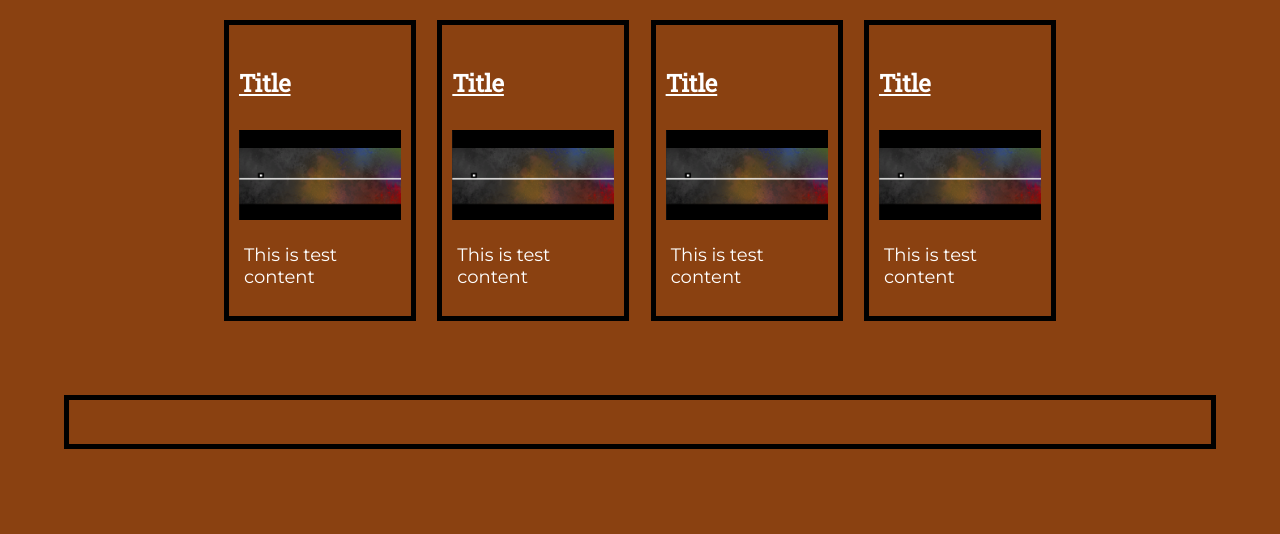
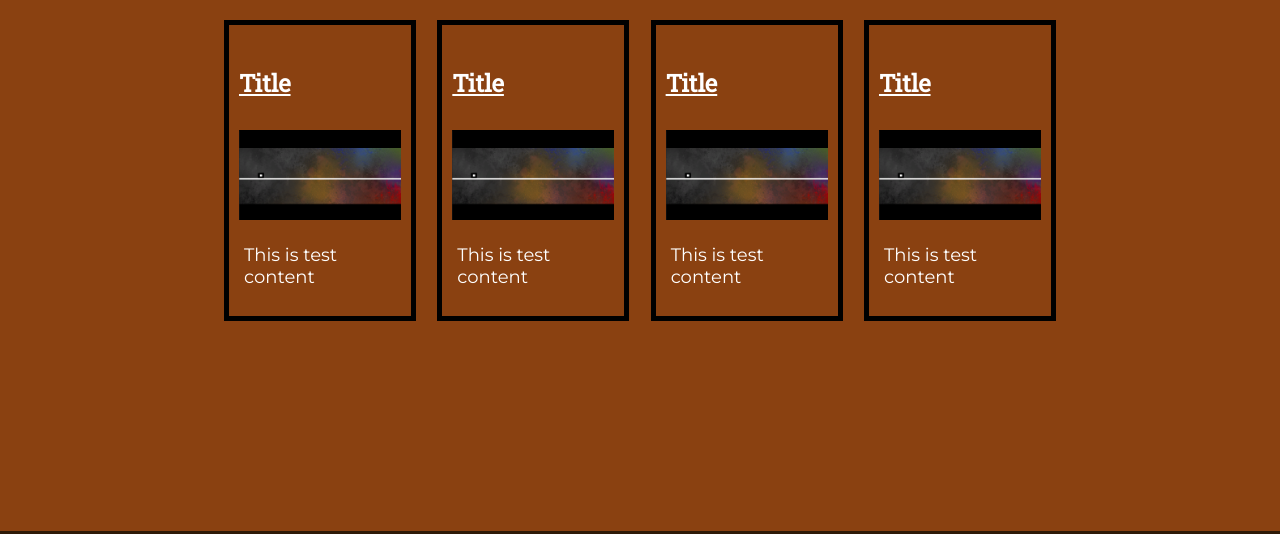
Before and after one commit to Wolphren/portfolio, a plain HTML site: page projects.html in a window 1280 px wide. Shown: the part 1276-1810 px from the top of the page. Drawn offline with Linux system fonts and the light colour scheme.

Commit message:
fixed previous edit

```diff
--- a/projects.html
+++ b/projects.html
@@ -74,11 +74,14 @@
                 <p>This is test content</p>
             </div>
         </div>
-        <div class="summary">
+        <!-- <div class="summary">
             <p>
-
+                I am currently working on two different projects at the moment: One is a game where you change the
+                player to the same color as the incoming obstacles which gets increasingly more fast paced the longer
+                you play A Zork-esc game where it is mostly text-based and played in a terminal I am hoping to complete
+                these games before the end of summer 2024 and finish the prototypes before the end of spring.
             </p>
-        </div>
+        </div> -->
 
     </main>
     <footer>
```
